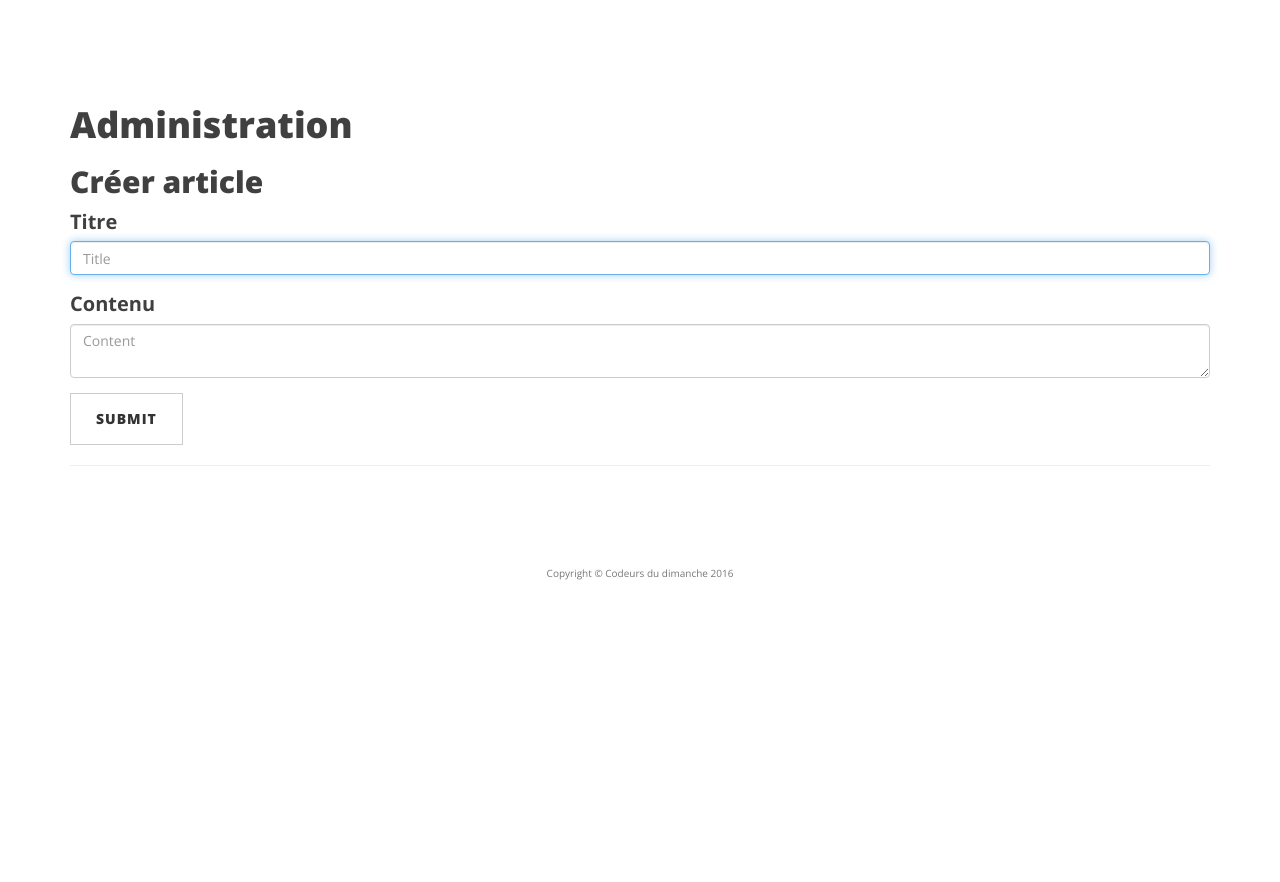
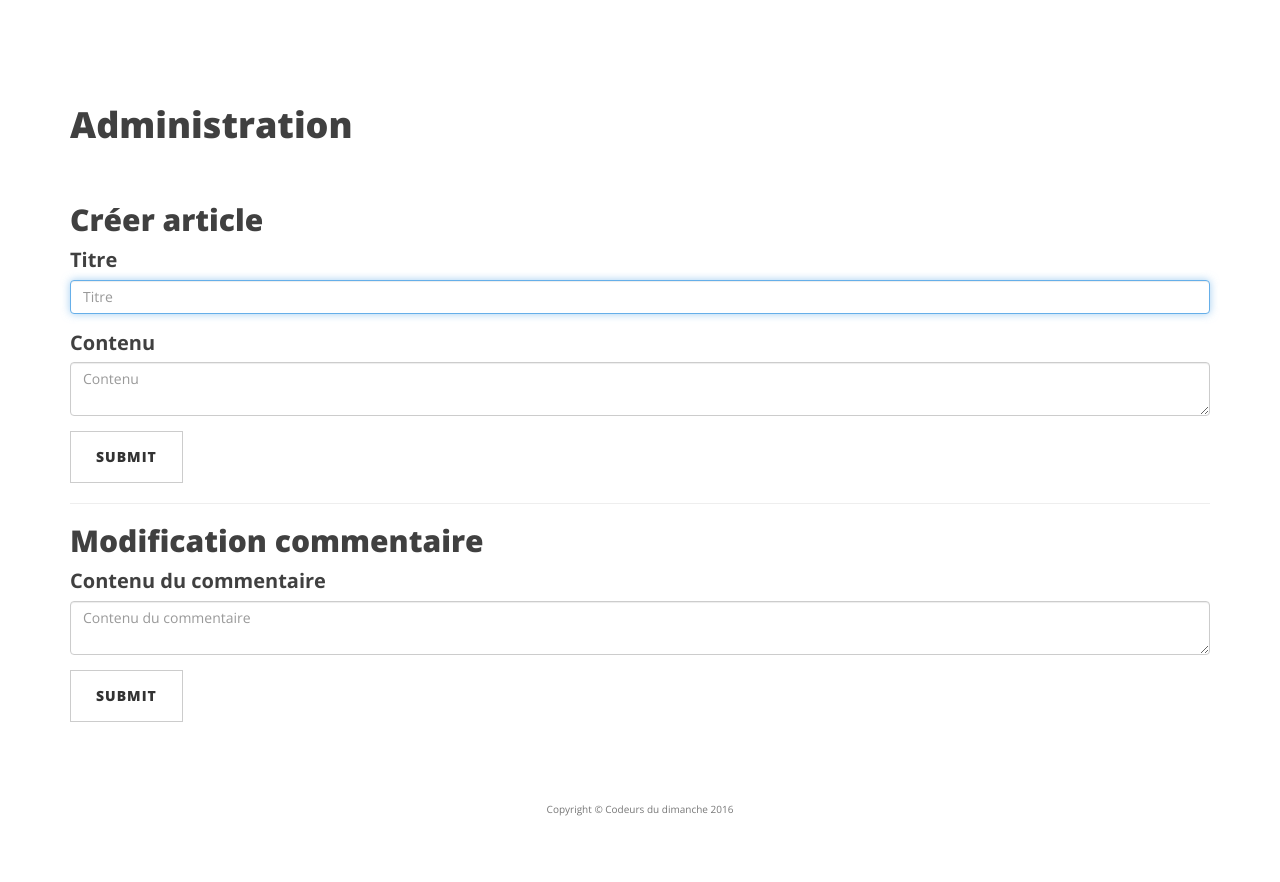
Before and after one commit to philippe-3wa/les-codeurs-du-dimanche, a PHP site: page /index.php?page=admin in a window 1280 px wide. Shown: the part 284-1166 px from the top of the page. Before the commit the page ends 864 px from the top, so only its background shows below. Run offline with PHP 8.4, Linux system fonts and the light colour scheme; some libraries are stand-ins or nearby versions.

Commit message:
correction placeholder

```diff
--- a/views/admin.phtml
+++ b/views/admin.phtml
@@ -1,42 +1,25 @@
-<!-- <h1>Administration</h1>
-
-<h2>Créer article</h2>
-<form method="POST">
-	<div class="form-group">
-		<label for="title">Title</label>
-		<input name="title" type="text" autofocus class="form-control" id="title" placeholder="Title">
-	</div>
-	<div class="form-group">
-		<label for="author">Author</label>
-		<input name="author" type="text" class="form-control" id="author" placeholder="Author">
-	</div>
-	</div>
-	<div class="form-group">
-		<label for="content">Content</label>
-		<textarea name="content" class="form-control" id="content" placeholder="Content"></textarea>
-	</div>
-	<div class="form-group">
-  <button type="submit" class="btn btn-default">Save Draft</button>
-  <button type="submit" class="btn btn-default">Preview</button>
-  <button type="submit" class="btn btn-primary">Publish</button>
-</div>
-</form>
-<hr> -->
-
-
 <h1>Administration</h1>
 
-
+<br />
 <h2>Créer article</h2>
 <form method="POST">
 	<div class="form-group">
 		<label for="title">Titre</label>
-		<input name="title" type="title" autofocus class="form-control" id="title" placeholder="Title">
+		<input name="title" type="title" autofocus class="form-control" id="title" placeholder="Titre">
 	</div>
 	<div class="form-group">
 		<label for="content">Contenu</label>
-		<textarea name="content" class="form-control" id="content" placeholder="Content"></textarea>
+		<textarea name="content" class="form-control" id="content" placeholder="Contenu"></textarea>
 	</div>
 	<button type="submit" class="btn btn-default">Submit</button>
 </form>
 <hr>
+
+<h2>Modification commentaire</h2>
+
+	<div class="form-group">
+		<label for="content-commentary">Contenu du commentaire</label>
+		<textarea name="content-commentary" class="form-control" id="content-commentary" placeholder="Contenu du commentaire"></textarea>
+	</div>
+
+	<button type="submit" class="btn btn-default">Submit</button>
```
